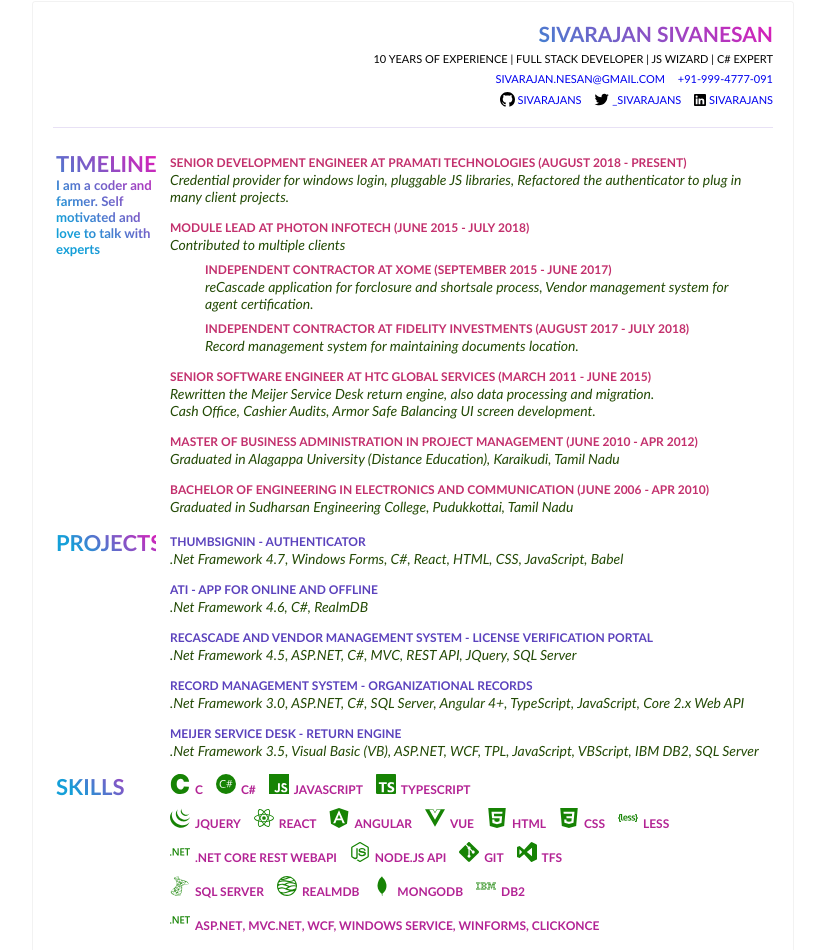
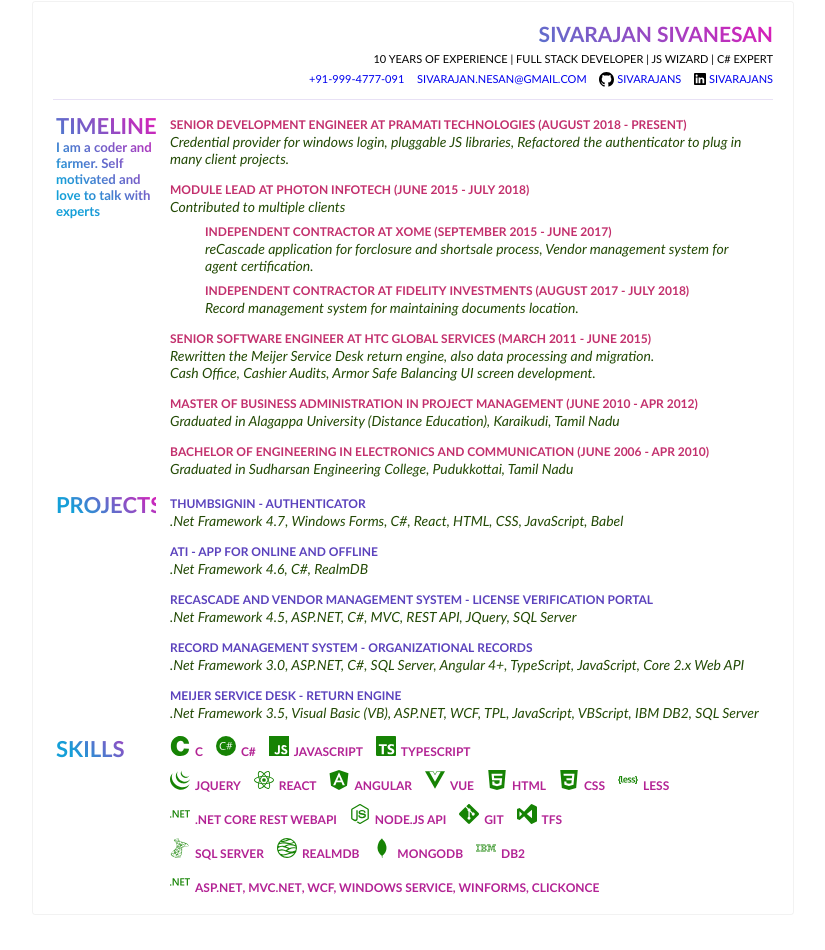
Before and after one commit to sivarajans/sivarajans.github.io, a plain HTML site: page index.html in a window 1280 px wide. Shown: the top 950 px of the page, without its empty margins (227-1052 px from the left). After the commit the page ends 916 px from the top, so only its background shows below. Drawn offline with Linux system fonts and the light colour scheme.

Commit message:
Update index.html

```diff
--- a/index.html
+++ b/index.html
@@ -14,8 +14,8 @@
         <div class="name gradient">SIVARAJAN SIVANESAN</div>
         <div>10 Years of Experience | Full Stack Developer | JS Wizard | C# Expert</div>
         <div class="contacts">
+            <a href="tel:+919994777091">+91-999-4777-091</a>
             <a href="mailto:sivarajan.nesan@gmail.com">sivarajan.nesan@gmail.com</a>
-            <a href="tel:+919994777091">+91-999-4777-091</a>
         </div>
         <div class="social-media">
             <a href="https://github.com/sivarajans" target="_blank">
@@ -25,7 +25,7 @@
                     </path>
                 </svg>
                 sivarajans</a>
-            <a href="https://twitter.com/_sivarajans" target="_blank">
+            <!-- <a href="https://twitter.com/_sivarajans" target="_blank">
                 <svg viewBox="0 0 24 24" hight="15" width="15">
                     <g>
                         <path
@@ -34,7 +34,7 @@
                     </g>
                 </svg>
                 _sivarajans
-            </a>
+            </a> -->
             <a href="https://www.linkedin.com/in/sivarajans" target="_blank">
                 <svg width="12" height="12" viewBox="0 0 34 34">
                     <g>
@@ -62,7 +62,8 @@
                             <div class="section">
                                 <div class="position">Senior Development Engineer at Pramati Technologies (August 2018 -
                                     Present) </div>
-                                <p>Credential provider for windows login, pluggable JS libraries, Refactored the authenticator to plug in many client projects.
+                                <p>Credential provider for windows login, pluggable JS libraries, Refactored the
+                                    authenticator to plug in many client projects.
                                 </p>
                             </div>
                             <div class="section">
@@ -192,9 +193,6 @@
 
 </body>
 <style>
-    :root {
-        --subheaderSize: 120px;
-    }
 
     body {
         border: 1px solid #8080801a;
@@ -209,7 +207,7 @@
     .main {
         clear: both;
         border-top: 1px solid #e8e1f5;
-        padding-top: 15px;
+        padding-top: 5px;
         color: #615a60;
     }
 
@@ -241,8 +239,10 @@
         color: #b32394;
     }
 
-    .contacts {
+    .contacts,
+    .social-media {
         line-height: 1.5;
+        display: inline-block;
     }
 
     .social-media svg {
@@ -252,6 +252,7 @@
     a {
         text-decoration: none;
         padding: 0 0 0 10px;
+        display: inline-block;
     }
 
 
@@ -259,12 +260,12 @@
         float: right;
         text-align: right;
         display: block;
-        margin-bottom: 20px;
+        margin-bottom: 10px;
         font-variant: all-petite-caps;
     }
 
     .sub-header {
-        max-width: calc(var(--subheaderSize) - 20px);
+        max-width: 100px;
         font-size: 22px;
         margin-top: 4px;
         text-decoration: underline;
```
